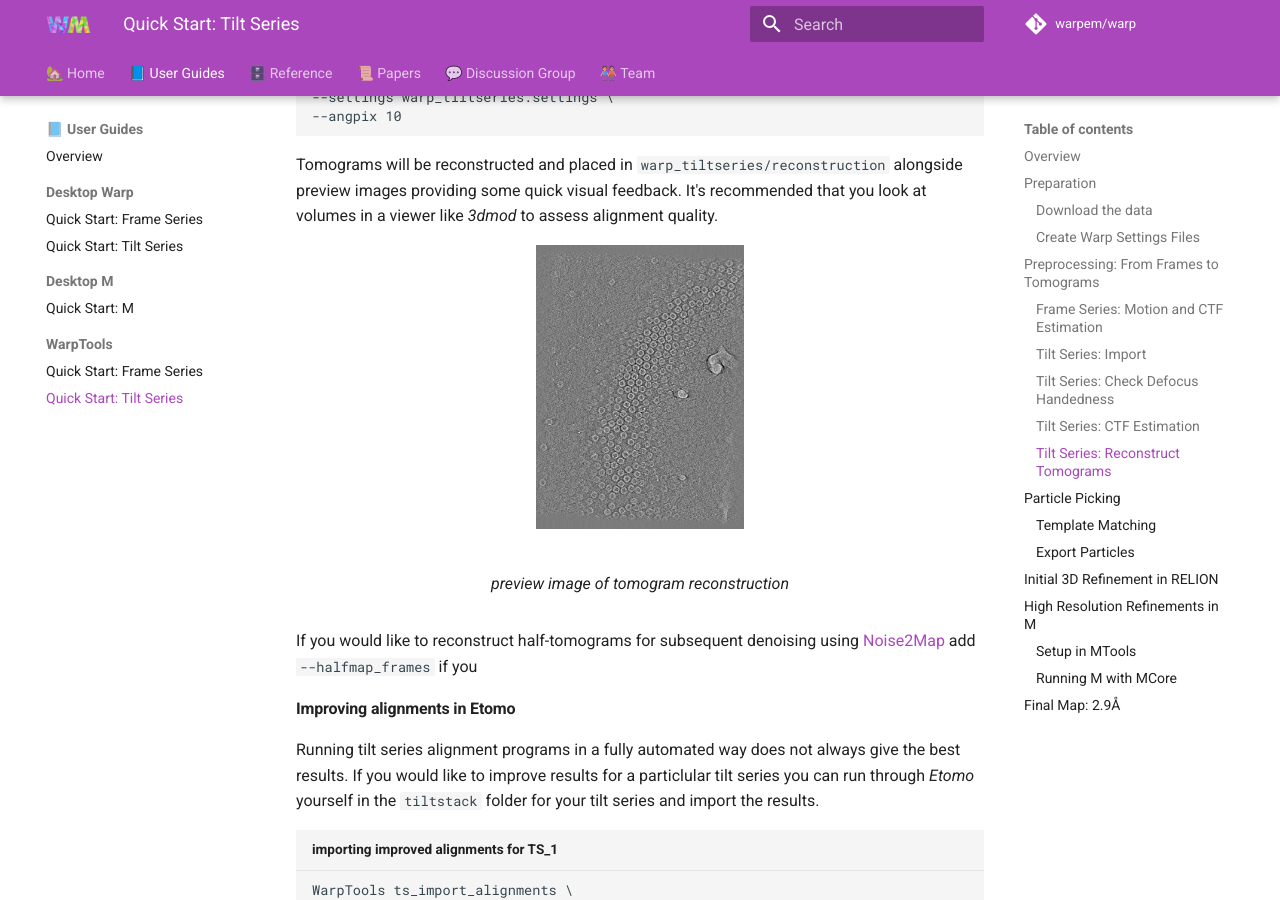
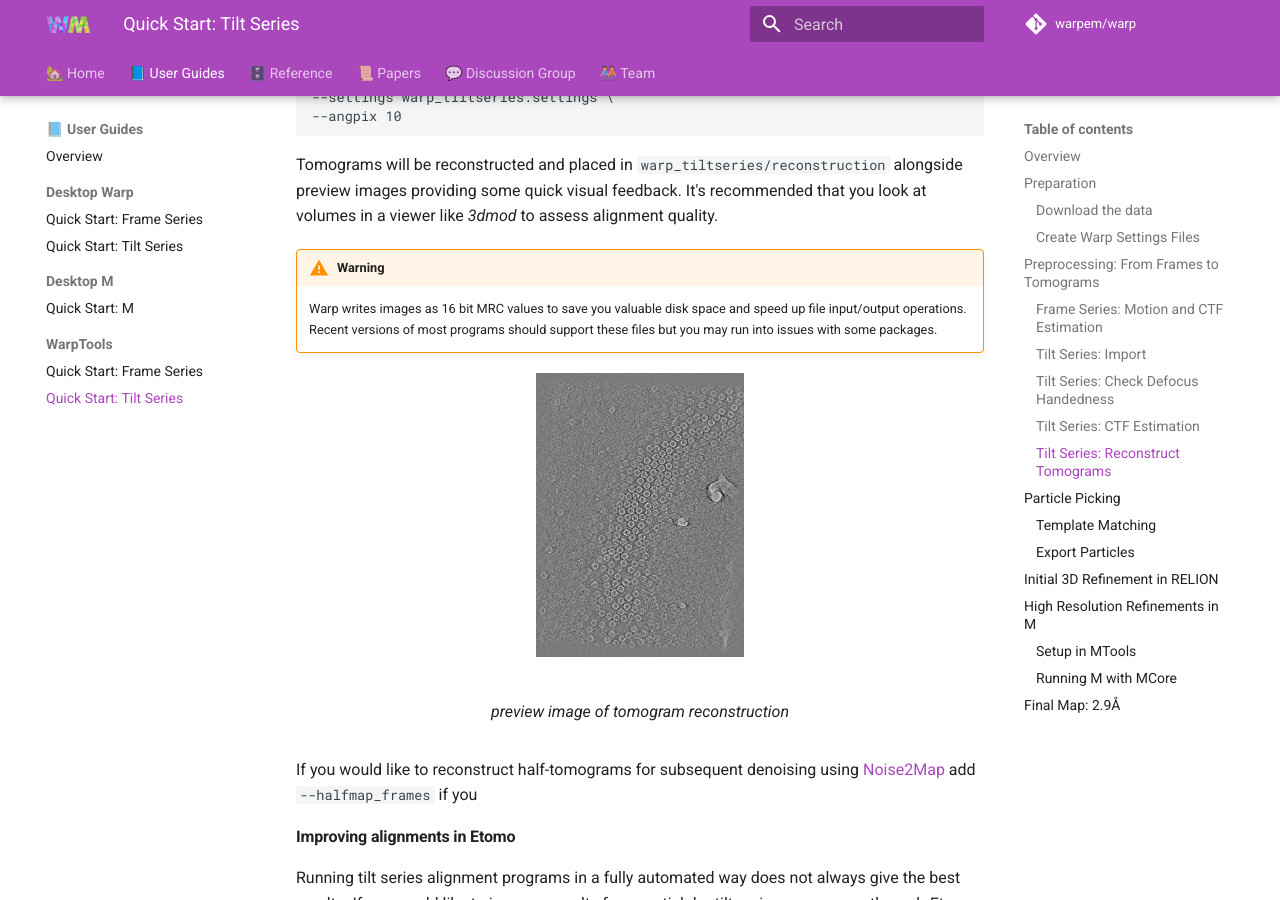
Before and after one commit to warpem/warp, an MkDocs documentation site: the page built from docs/user_guide/warptools/quick_start_warptools_tilt_series.md, in a window 1280 px wide and 900 px high, scrolled down 7691 px. Built offline with MkDocs 1.6.1 and Material for MkDocs 9.7.7, drawn with Linux system fonts in a browser that asks for light colours; emoji names are drawn with the system emoji font; comment, search, counter and statistics services are not loaded.

Commit message:
add note about mrc16b

````diff
--- a/docs/user_guide/warptools/quick_start_warptools_tilt_series.md
+++ b/docs/user_guide/warptools/quick_start_warptools_tilt_series.md
@@ -444,7 +444,7 @@ WarpTools fs_motion_and_ctf \
 ```
 
 1. :man_raising_hand: averages of half sets of frames are required for Noise2Noise
-based denoising of images and tomograms
+   based denoising of images and tomograms
 
 Motion corrected averages will be written out to the `warp_frameseries/average`
 directory.
@@ -790,6 +790,11 @@ preview images providing some quick visual feedback.
 It's recommended that you look at volumes in a viewer like *3dmod* to assess alignment
 quality.
 
+!!! warning
+    Warp writes images as 16 bit MRC values to save you valuable disk space and speed up
+    file input/output operations. Recent versions of most programs should support these
+    files but you may run into issues with some packages.
+
 <figure markdown="span">
   ![tomogram preview](./assets/tomogram_slice_preview.png){ width="60%" }
   <figcaption>preview image of tomogram reconstruction</figcaption>
@@ -1098,7 +1103,7 @@ MCore \
 This yields a 6.4Å map in our hands.
 
 !!! tip
-    the `--perdevice_refine` option can be used to run multiple worker processes per GPU
+the `--perdevice_refine` option can be used to run multiple worker processes per GPU
 
 #### First Refinement
 
@@ -1129,8 +1134,8 @@ without
 adding any additional parameters.
 
 !!! tip
-    Introduce new parameters one by one when refining in M.
-    Be wary of the potential for overfitting parameters if data are weak!
+Introduce new parameters one by one when refining in M.
+Be wary of the potential for overfitting parameters if data are weak!
 
 ```txt title="Second M Refinement with 2D Image Warp, Particle Poses Refinement and CTF Refinement"
 MCore \
@@ -1151,6 +1156,7 @@ MCore \
 --refine_particles \
 --refine_stageangles
 ```
+
 3.0 A
 
 #### + Magnification/Cs/Zernike3
@@ -1170,7 +1176,6 @@ MCore \
 
 In this case, the map stayed at 3.0Å.
 
-
 #### + Weights (Per-Tilt Series)
 
 ```text title="Estimate Weights (Per-Tilt Series)
@@ -1182,8 +1187,6 @@ EstimateWeights \
 MCore \
 --population m/10491.population \
 ```
-
-
 
 #### + Weights (Per-Tilt, Averaged over all Tilt Series)
 
@@ -1225,6 +1228,7 @@ MCore \
 2.9 A
 
 ## Final Map: 2.9Å
+
 <figure markdown="span">
   ![M result](./assets/m_result.jpg){ width="80%" }
   <figcaption>Final Map at 2.9Å after running M</figcaption>
````
